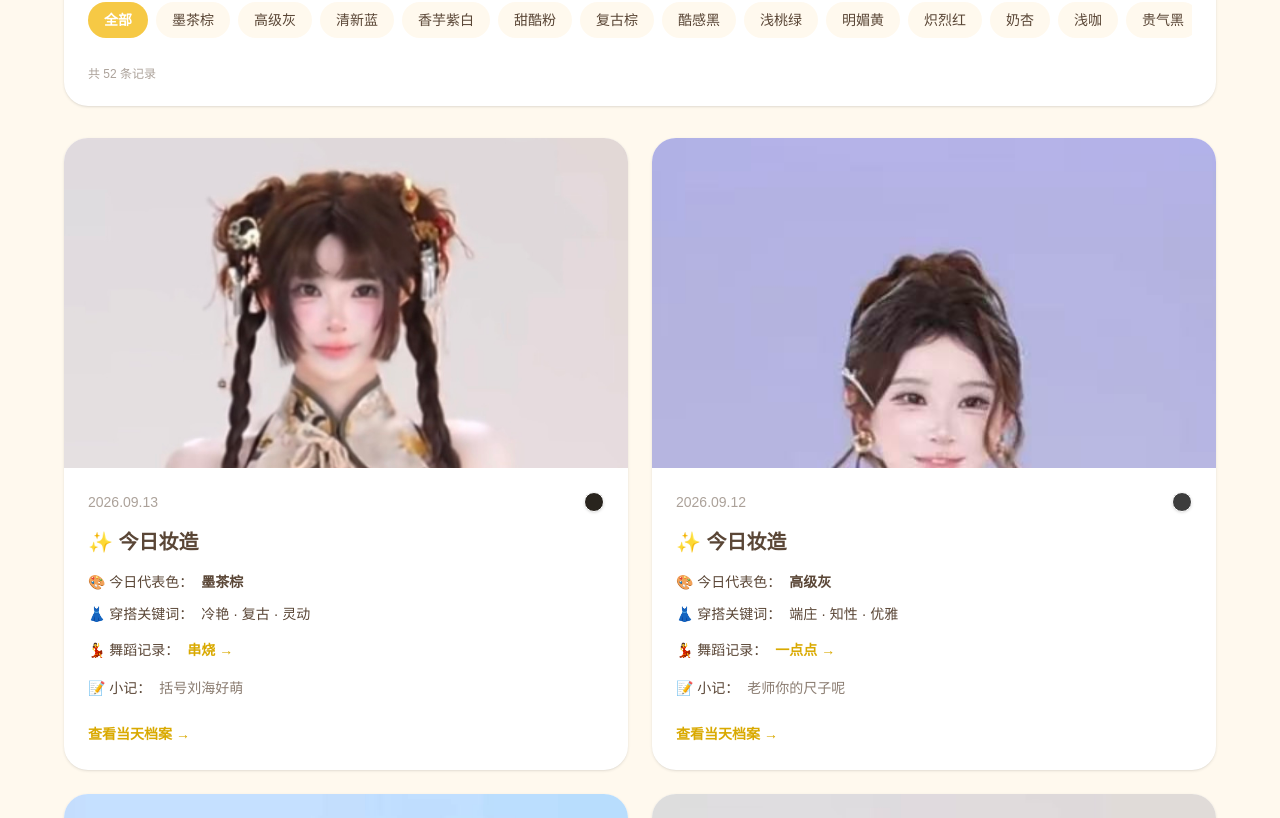
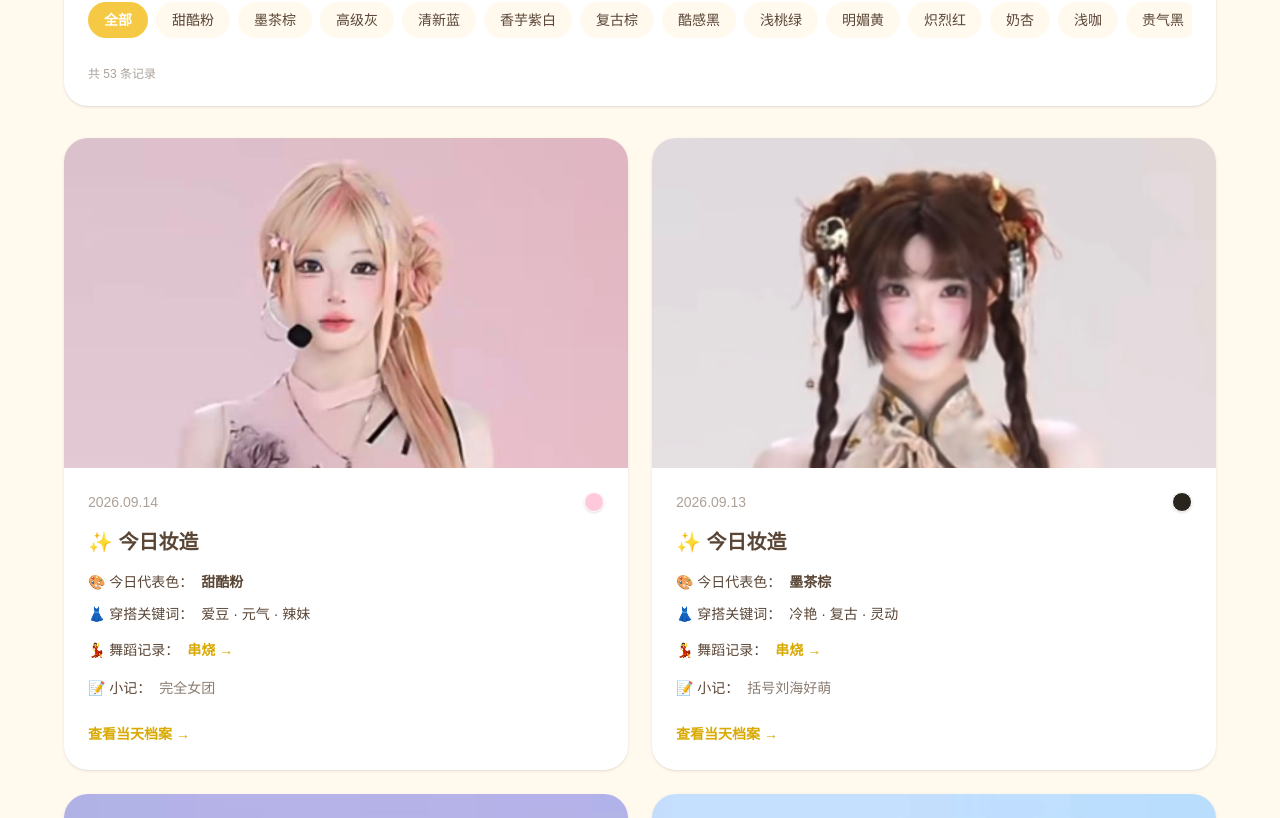
Before and after one commit to niyazhu229-netizen/kuikuizi-daily-archive, a Next.js app: page /daily in a window 1280 px wide. Shown: the part 370-1188 px from the top of the page. Built offline with nearby package versions, Linux system fonts and the light colour scheme.

Commit message:
add 2026-09-14

```diff
--- a/data/daily.ts
+++ b/data/daily.ts
@@ -1,4 +1,27 @@
 export const dailyRecords = [
+  {
+  date: "2026.09.14"
+,
+  image: "/photos/2026-09-14.jpg"
+,
+  color: "甜酷粉"
+,
+  colorCode: "#ffc8db"
+,
+  keywords: "爱豆 · 元气 · 辣妹"
+,
+
+  dance
+: {
+    name: "串烧"
+,
+    video: "/videos/2026-09-14.mp4"
+,
+    note: "小偶像的打歌舞台"
+  },
+
+  note: "完全女团"
+},
   {
   date: "2026.09.13"
 ,
```
Also changed, not shown: public/photos/2026-09-14.jpg (added), 1 other file (tests, documents, lock files or other folders).
